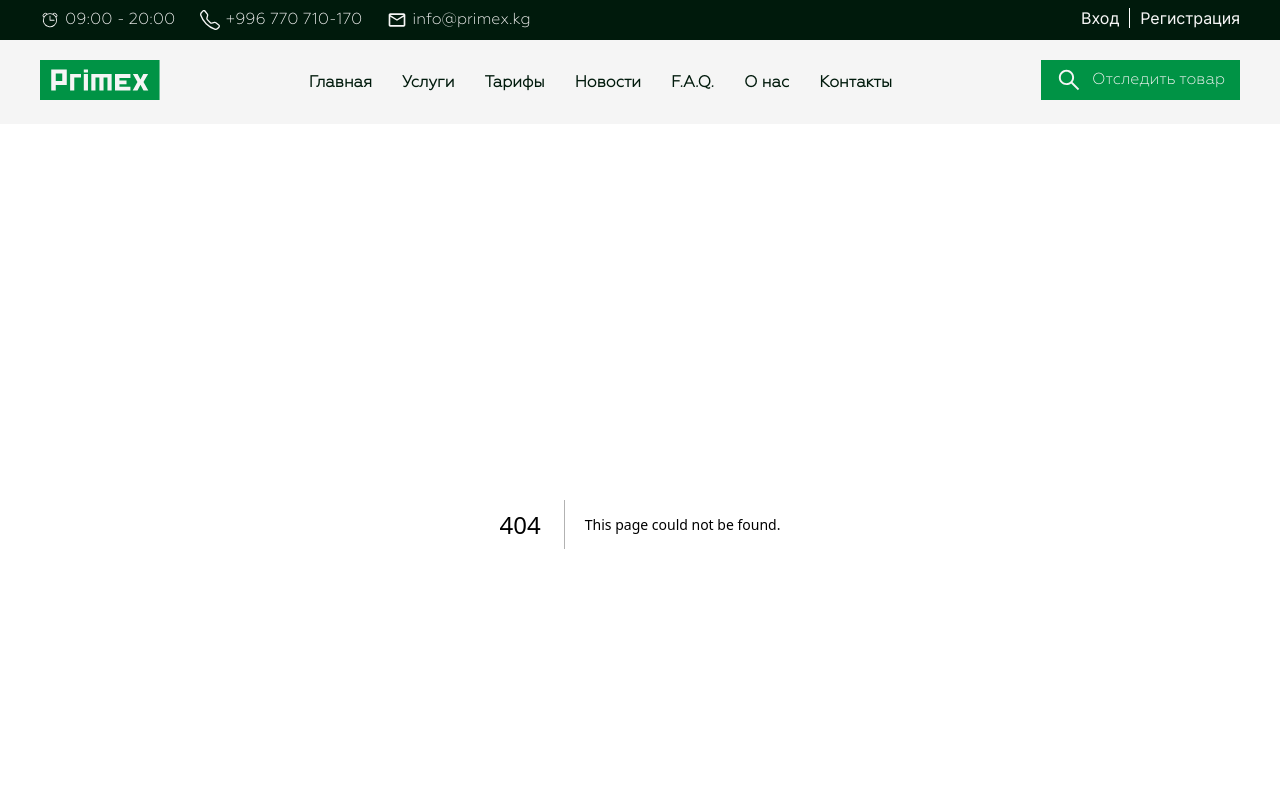
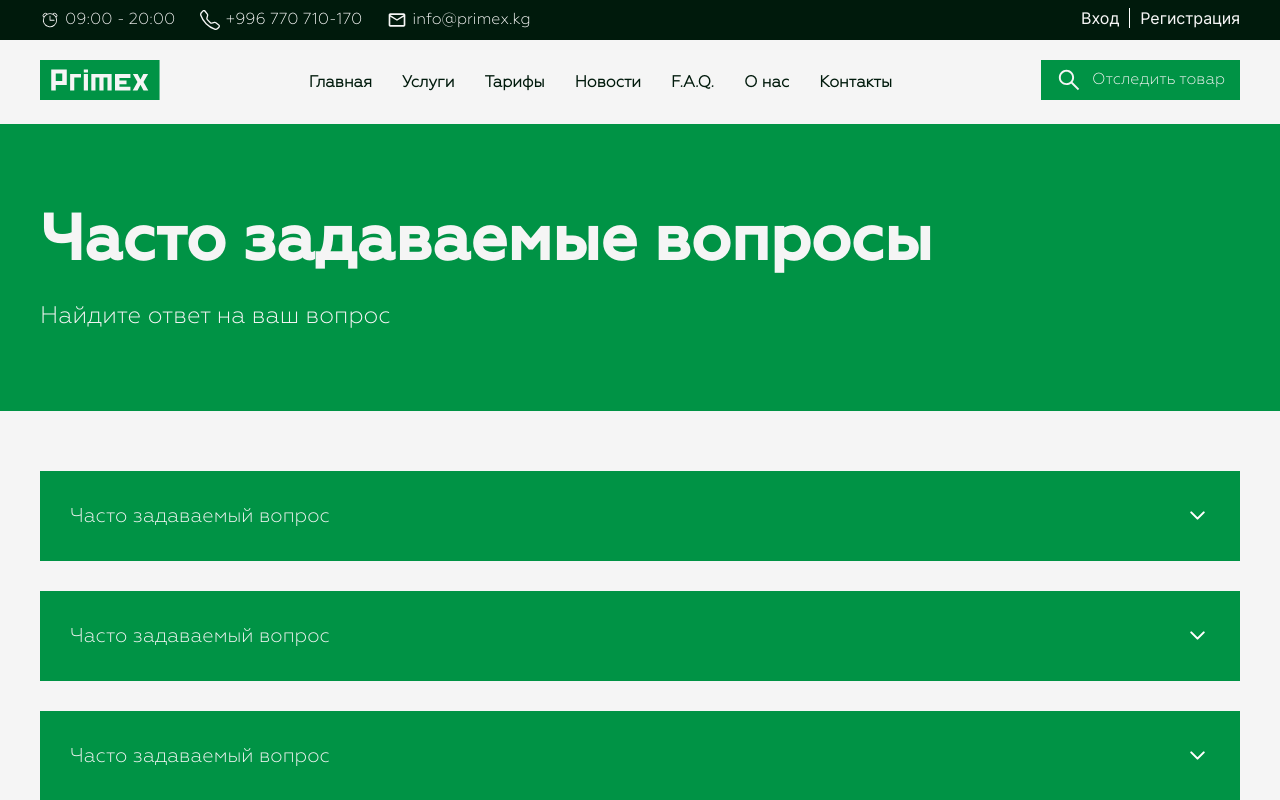
Before and after one commit to ernis2005/Primexx, a Next.js app: page /Page/FAQ in a window 1280 px wide. Before the commit this address had no page. Shown: the top 800 px of the page. Built offline with nearby package versions, Linux system fonts and the light colour scheme.

Commit message:
finished FAQ page

```diff
--- /dev/null
+++ b/app/Page/FAQ/page.module.scss
@@ -0,0 +1,10 @@
+.header{
+    display: grid;
+    row-gap: 60px;
+    padding-bottom: 60px;
+    .block{
+        width: 100%;
+
+
+    }
+}
--- /dev/null
+++ b/app/Page/FAQ/page.tsx
@@ -0,0 +1,19 @@
+import { BannerPages } from '@/components/BannerPages/BannerPages'
+import React from 'react'
+import s from './page.module.scss'
+import { FAQAccordionPage } from '@/components/Accordion/FAQAccordionPage/FAQAccordionPage'
+const page = () => {
+    return (
+        <div className={s.header}>
+            <BannerPages
+                name={'Часто задаваемые вопросы'}
+                info={'Найдите ответ на ваш вопрос'}
+            />
+            <div className={`Contend ${s.block}`}>
+                <FAQAccordionPage/>
+            </div>
+        </div>
+    )
+}
+
+export default page
--- a/app/Page/news/[id]/page.module.scss
+++ b/app/Page/news/[id]/page.module.scss
@@ -2,13 +2,15 @@
     margin: 0;
     display: grid;
     row-gap: 60px;
+    padding-bottom: 60px;
     .block{
         display: flex;
         justify-content: space-between;
         width: 100%;
         padding: 20px 0px;
+
         .infp{
-            width: 49%;
+            width: 48%;
             display: grid;
             row-gap: 30px;
             p{
@@ -21,7 +23,7 @@ line-height: 150%;
             }
         }
         .image{
-            width: 49%;
+            width: 48%;
             position: relative;
         }
     }
--- a/app/Page/news/[id]/page.tsx
+++ b/app/Page/news/[id]/page.tsx
@@ -20,6 +20,7 @@ const page = () => {
                     <p>Современные технологии также предоставляют возможность интеграции с другими бизнес-процессами.</p>
                     <p>Дата публикации: 08.10.2</p>
                 </div>
+                <div></div>
             </div>
         </div>
     )
--- a/app/page.module.scss
+++ b/app/page.module.scss
@@ -86,12 +86,11 @@
         color: var(--Black, #001A0C);
 text-align: center;
 
-/* H2 */
 font-family: Geometria1;
 font-size: 48px;
 font-style: normal;
 font-weight: 700;
-line-height: 120%; /* 57.6px */
+line-height: 120%;
     }
     p{
         color: var(--Black, #001A0C);
--- /dev/null
+++ b/components/Accordion/FAQAccordionPage/FAQAccordionPage.tsx
@@ -0,0 +1,45 @@
+"use client"
+import React from 'react'
+import s from './page.module.scss'
+import {FiChevronDown, FiChevronUp}  from 'react-icons/fi'
+import cm from 'classnames'
+export const FAQAccordionPage = () => {
+    const [state, setstate] = React.useState<number>(99)
+    const onClick = (id: number) => {
+        if (id === state) {
+            setstate(99)
+        } else (
+            setstate(id)
+        )
+    }
+    const  data = [1,2,3]
+    return (
+        <div className={s.header}>
+            {data.map((res,i)=> (
+                <div className={s.card} onClick={()=>onClick(i)}>
+                    <div className={s.block1}>
+                        <p>
+  Часто задаваемый вопрос
+                        </p>
+                        <span className={cm(s.svg ,{
+                            [s.svgAcc] : state ===i
+                        })}><FiChevronDown/>
+                        </span>
+
+                    </div>
+                    <div className={cm(s.block2,{
+                        [s.block2Acc]: state ===i
+                    })}>
+                        <ul>
+                            <li><p>1.</p> <span>Перед тем, как начать создавать FAQ, нужно определить, какие вопросы могут возникнуть у ваших пользователей. Это может быть сложно, потому что вы не знаете, что именно они хотят узнать. Однако, вы можете использовать свой опыт и знания, чтобы предположить, какие вопросы могут быть наиболее актуальными.</span></li>
+                            <li><p>2.</p> <span>После того, как вы определили основные вопросы, создайте структуру для вашего FAQ. Обычно FAQ состоит из нескольких разделов, каждый из которых отвечает на определенный вопрос. Например, вы можете создать разделы для общих вопросов, технических вопросов, вопросов о ценах и т. д.</span></li>
+                            <li><p>3.</p> <span>Теперь, когда у вас есть структура, можно приступить к написанию ответов на вопросы. Важно, чтобы ответы были точными и полными, но при этом не слишком длинными.</span></li>
+                        </ul>
+                    </div>
+                </div>
+            ))}
+
+
+        </div>
+    )
+}
--- /dev/null
+++ b/components/Accordion/FAQAccordionPage/page.module.scss
@@ -0,0 +1,70 @@
+.header{
+     display: grid;
+     row-gap: 30px;
+
+     .card{
+        width: 100%;
+       display: block;
+.block1{
+    background: var(--Green, #009345);
+    padding: 30px;
+justify-content: space-between;
+align-items: center;
+display: flex;
+
+width: 100%;
+p{
+    color: var(--White, #F5F5F5);
+
+/* Description */
+font-family: Geometria;
+font-size: 20px;
+font-style: normal;
+font-weight: 400;
+line-height: 150%; /* 36px */
+}
+
+}
+.block2{
+    display: none;
+
+}
+.block2Acc{
+  display: block;
+    width: 100%;
+    padding: 30px;
+    background: #E6E6E6;
+    ul{
+        display: grid;
+        row-gap: 10px;
+        li{
+            list-style: none;
+            display: flex;
+            span {
+                color: #000;
+                font-family: Geometria;
+                font-size: 16px;
+                font-style: normal;
+                font-weight: 600;
+                line-height: 150%; /* 36px */
+            }
+        }
+    }
+
+}
+     }
+}
+.svg{
+    color: #fff;
+    display: block  !important;
+    svg{
+        width: 25px;
+height: 25px;
+display: block ;
+flex-shrink: 0;
+    }
+}
+.svgAcc{
+    transform: rotate(0.5turn);
+
+}
--- a/components/Footer/page.tsx
+++ b/components/Footer/page.tsx
@@ -45,19 +45,21 @@ const Footer = () => {
                         <ul>
 
                             <li>
-                                <Link href={'#'}>
-                        Услуги
-                                </Link></li>
+                                <Link href={'/'}>
+                        Главная
+                                </Link>
+                            </li>
+
                             <li>
                                 <Link href={'#'}>
                         Тарифы
                                 </Link></li>
                             <li>
-                                <Link href={'#'}>
+                                <Link href={'/Page/news'}>
                         Новости
                                 </Link></li>
                             <li>
-                                <Link href={'#'}>
+                                <Link href={'/Page/FAQ'}>
                         F.A.Q.
                                 </Link></li>
                             <li>
--- a/components/Header/page.tsx
+++ b/components/Header/page.tsx
@@ -16,8 +16,8 @@ const Header: FC = () => (
                 <div className={s.menu0infoBlock1}>
                     <ul>
                         <li> <CiAlarmOn /> 09:00 - 20:00</li>
-                        <li><BsTelephone />+996 770 710-170</li>
-                        <li><MdOutlineMailOutline />info@primex.kg</li>
+                        <li><BsTelephone /> <a href="tel:+996 770 710-170">+996 770 710-170</a>  </li>
+                        <li><MdOutlineMailOutline /> <a href="mailto:info@primex.kg">info@primex.kg</a> </li>
                     </ul>
                 </div>
                 <div className={s.Login}>
@@ -31,7 +31,10 @@ const Header: FC = () => (
         </div>
         <div className={`Contend ${s.menu1}`}>
             <div>
-                <HeaderSvg />
+                <Link href={'/'}>
+                    <HeaderSvg />
+                </Link>
+
             </div>
             <ul >
                 <li>
@@ -52,7 +55,7 @@ const Header: FC = () => (
                         Новости
                     </Link></li>
                 <li>
-                    <Link href={'#'}>
+                    <Link href={'/Page/FAQ'}>
                         F.A.Q.
                     </Link></li>
                 <li>
--- a/components/Header/style.module.scss
+++ b/components/Header/style.module.scss
@@ -36,7 +36,10 @@ width: 100%;
                         display: flex;
                         gap: 5px;
                         line-height: 24px;
-
+                        a{
+                            text-decoration: none;
+                            color: #fff;
+                        }
                         /* 150% */
                         svg {
 
@@ -60,6 +63,7 @@ width: 100%;
                         font-style: normal;
                         font-weight: 400;
                         line-height: normal;
+
                     }
                     span{
                         width: 1px;
```
Also changed, not shown: app/page.tsx (+4 -5 lines), components/Cards/CardsNews/page.module.scss (+4 -5 lines), 1 other file (tests, documents, lock files or other folders).
